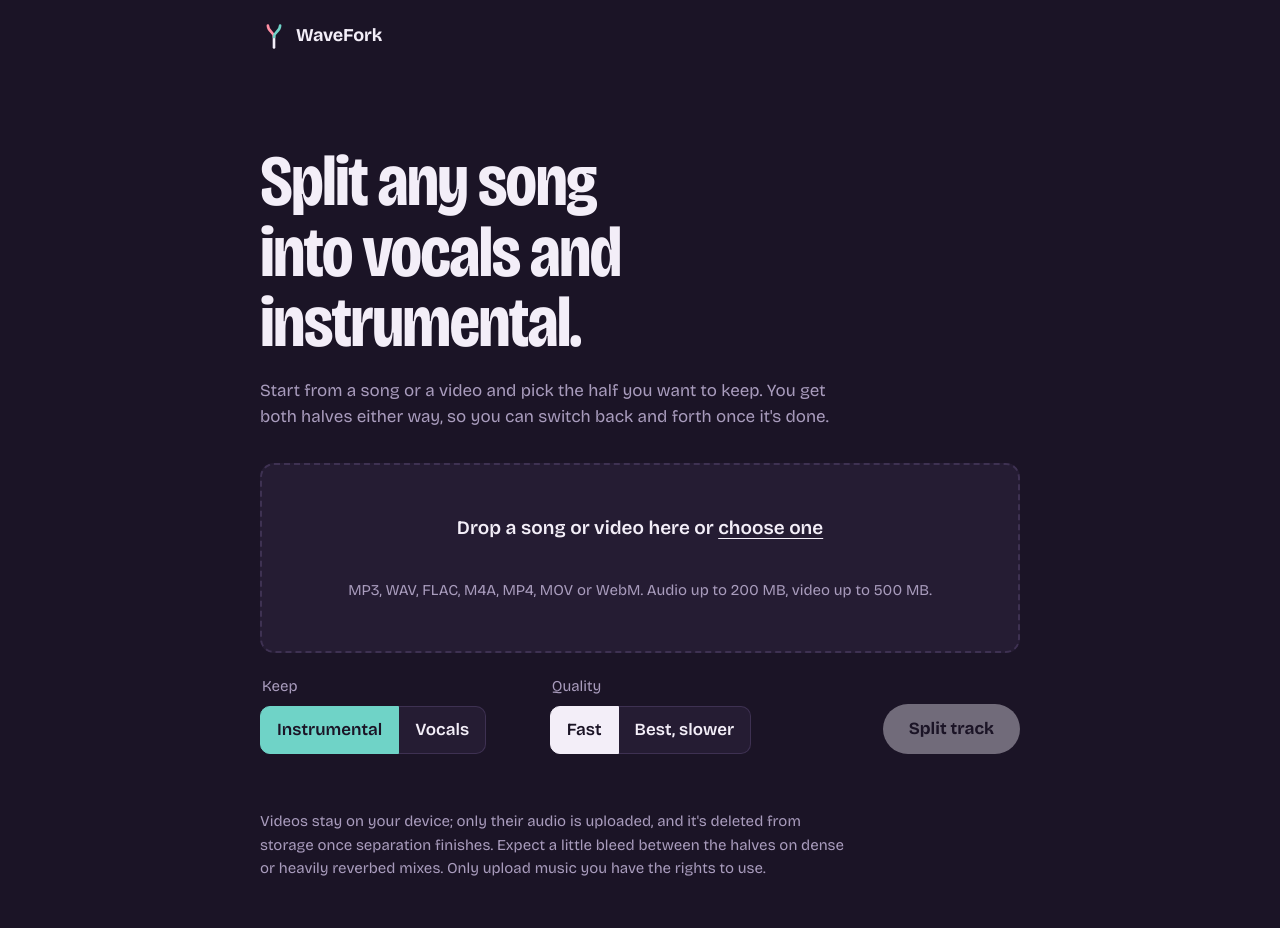
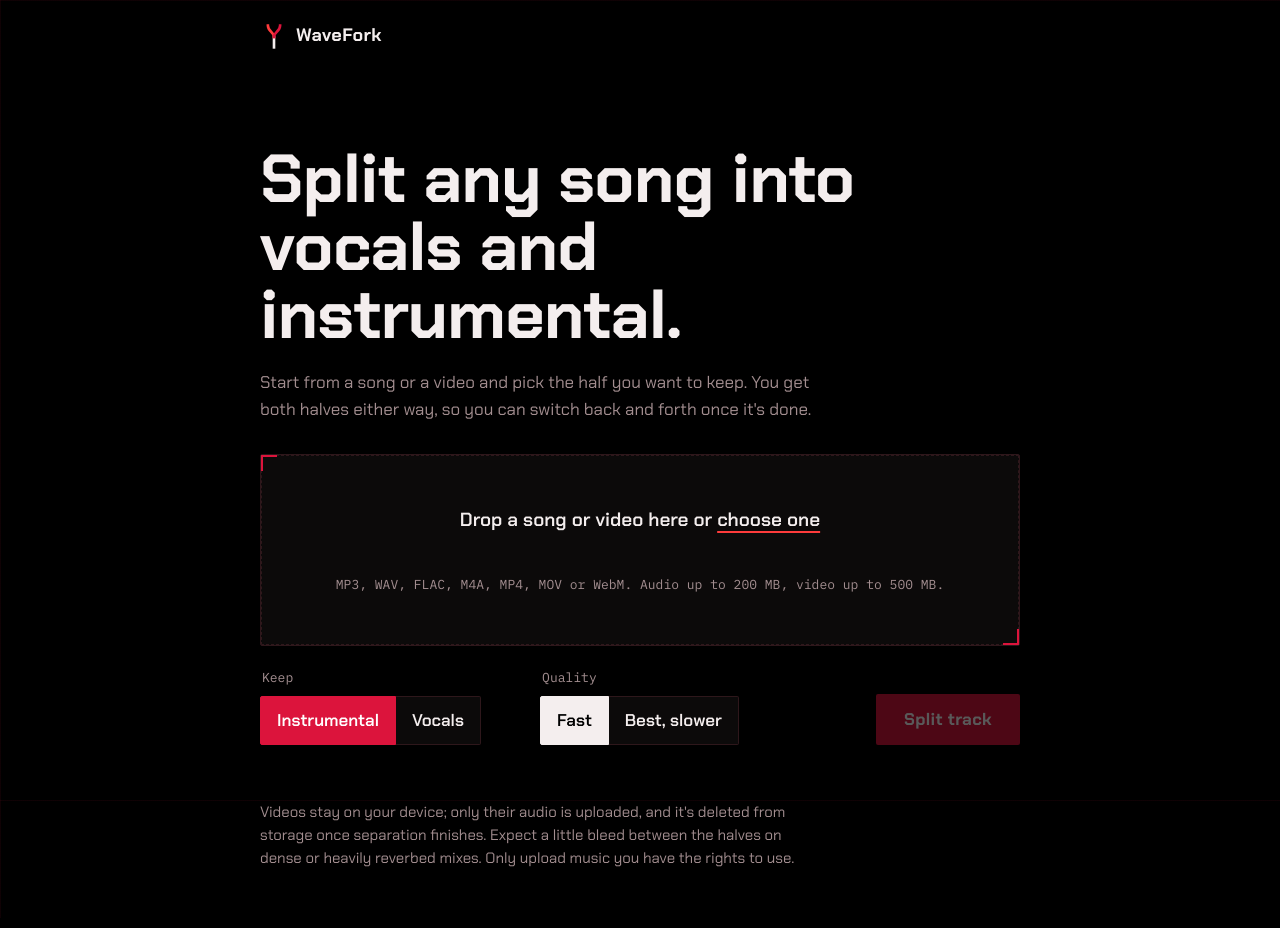
Before and after one commit to BHALEYART/WaveFork, a website with bundled scripts: page index.html in a window 1280 px wide. Built offline with nearby package versions, Linux system fonts and the light colour scheme; files whose address does not match are found by name.

Commit message:
Restyle: black, red and crimson technical look
Chakra Petch + IBM Plex Mono, sharp corners, faint grid, corner brackets,
terminal caret on the headline. Red = vocals, crimson = instrumental.
Visual changes only.

Co-Authored-By: Claude Opus 5.5 <noreply@anthropic.com>
Claude-Session: https://claude.ai/code/session_01QFn2KB6htDvhqXAyUwPNfP

```diff
--- a/app.js
+++ b/app.js
@@ -35,7 +35,7 @@ const MAX_VIDEO_BYTES = 500 * 1024 * 1024; // read locally, never uploaded
 const POLL_MS = 2500;
 const POLL_LIMIT_MS = 20 * 60 * 1000;
 const INSTRUMENT_STEMS = ['drums', 'bass', 'other', 'guitar', 'piano'];
-const COLORS = { vocals: '#FF8FA3', instrumental: '#6FD3C7', source: '#A99CBD' };
+const COLORS = { vocals: '#FF3B3B', instrumental: '#DC143C', source: '#A38E90' };
 const AUDIO_EXT = /\.(mp3|wav|flac|m4a|aac|ogg|oga|opus|aif|aiff)$/i;
 const VIDEO_EXT = /\.(mp4|m4v|mov|webm|mkv)$/i;
 
--- a/index.html
+++ b/index.html
@@ -5,11 +5,11 @@
   <meta name="viewport" content="width=device-width, initial-scale=1">
   <title>WaveFork</title>
   <meta name="description" content="Split any song into vocals and instrumental.">
-  <meta name="theme-color" content="#1B1426">
+  <meta name="theme-color" content="#000000">
   <link rel="icon" href="favicon.svg" type="image/svg+xml">
   <link rel="preconnect" href="https://fonts.googleapis.com">
   <link rel="preconnect" href="https://fonts.gstatic.com" crossorigin>
-  <link href="https://fonts.googleapis.com/css2?family=Bricolage+Grotesque:opsz,wdth,wght@12..96,75..100,400..700&display=swap" rel="stylesheet">
+  <link href="https://fonts.googleapis.com/css2?family=Chakra+Petch:wght@400;500;600;700&family=IBM+Plex+Mono:wght@400;500&display=swap" rel="stylesheet">
   <link rel="stylesheet" href="styles.css">
   <script type="module" src="app.js"></script>
 </head>
--- a/styles.css
+++ b/styles.css
@@ -1,15 +1,17 @@
 :root {
-  --bg: #1B1426;
-  --surface: #251C33;
-  --raised: #30253F;
-  --line: #3E3152;
-  --text: #F3EEF8;
-  --muted: #A99CBD;
-  --vox: #FF8FA3;
-  --inst: #6FD3C7;
-  --focus: #FFD27A;
-  --danger: #FF9B85;
-  --radius: 14px;
+  --bg: #000000;
+  --surface: #0C0A0A;
+  --raised: #160F11;
+  --line: #2E171B;
+  --grid: rgba(220, 20, 60, 0.07);
+  --text: #F4EEEE;
+  --muted: #A38E90;
+  --vox: #FF3B3B;      /* red */
+  --inst: #DC143C;     /* crimson */
+  --focus: #FFFFFF;
+  --danger: #FF6B6B;
+  --radius: 2px;
+  --mono: "IBM Plex Mono", ui-monospace, monospace;
   color-scheme: dark;
 }
 
@@ -20,10 +22,14 @@ html { -webkit-text-size-adjust: 100%; }
 
 body {
   margin: 0;
-  background: var(--bg);
+  background-color: var(--bg);
+  background-image:
+    linear-gradient(var(--grid) 1px, transparent 1px),
+    linear-gradient(90deg, var(--grid) 1px, transparent 1px);
+  background-size: 40px 40px;
+  background-attachment: fixed;
   color: var(--text);
-  font-family: "Bricolage Grotesque", system-ui, sans-serif;
-  font-optical-sizing: auto;
+  font-family: "Chakra Petch", system-ui, sans-serif;
   font-size: 1.0625rem;
   line-height: 1.55;
 }
@@ -50,9 +56,9 @@ button, input { font: inherit; color: inherit; }
   text-decoration: none;
   font-weight: 700;
   font-size: 1.125rem;
-  letter-spacing: -0.01em;
+  letter-spacing: 0.02em;
 }
-.mark svg { width: 28px; height: 28px; fill: none; stroke-width: 3; stroke-linecap: round; }
+.mark svg { width: 28px; height: 28px; fill: none; stroke-width: 3; stroke-linecap: square; }
 .mark-stem { stroke: var(--text); }
 .mark-vox { stroke: var(--vox); }
 .mark-inst { stroke: var(--inst); }
@@ -61,13 +67,24 @@ button, input { font: inherit; color: inherit; }
 
 h1 {
   margin: 0;
-  max-width: 13ch;
-  font-size: clamp(2.5rem, 7.5vw, 4.5rem);
+  max-width: 14ch;
+  font-size: clamp(2.4rem, 7vw, 4.25rem);
   font-weight: 700;
-  font-variation-settings: "wdth" 80;
-  line-height: 0.98;
-  letter-spacing: -0.025em;
+  line-height: 1;
+  letter-spacing: -0.01em;
 }
+/* Terminal caret: the one piece of ambient motion on the page. */
+h1::after {
+  content: "";
+  display: inline-block;
+  width: 0.45em;
+  height: 0.82em;
+  margin-left: 0.12em;
+  vertical-align: -0.06em;
+  background: var(--inst);
+  animation: caret 1.1s steps(1) infinite;
+}
+@keyframes caret { 50% { opacity: 0; } }
 
 .intro p {
   margin: 20px 0 0;
@@ -77,30 +94,42 @@ h1 {
 
 /* Track strip: drop zone → source waveform → forked lanes */
 .track {
+  position: relative;
   background: var(--surface);
+  border: 1px solid var(--line);
   border-radius: var(--radius);
   overflow: hidden;
 }
+/* Corner brackets */
+.track::before, .track::after {
+  content: "";
+  position: absolute;
+  z-index: 1;
+  width: 14px;
+  height: 14px;
+  pointer-events: none;
+}
+.track::before { top: 0; left: 0; border-top: 2px solid var(--inst); border-left: 2px solid var(--inst); }
+.track::after { bottom: 0; right: 0; border-bottom: 2px solid var(--inst); border-right: 2px solid var(--inst); }
 
 .drop {
   position: relative;
   display: grid;
   place-items: center;
-  gap: 4px;
+  gap: 6px;
   min-height: 190px;
   padding: 32px 20px;
   text-align: center;
   cursor: pointer;
-  border: 2px dashed var(--line);
-  border-radius: var(--radius);
+  border: 1px dashed var(--line);
   transition: border-color .15s, background-color .15s;
 }
-.drop:hover, .drop.is-over { border-color: var(--muted); background: var(--raised); }
+.drop:hover, .drop.is-over { border-color: var(--vox); background: var(--raised); }
 .drop:focus-within { outline: 2px solid var(--focus); outline-offset: -2px; }
 .drop input { position: absolute; inset: 0; opacity: 0; cursor: pointer; }
 .drop-main { font-size: 1.1875rem; font-weight: 600; }
-.drop-main u { text-decoration-thickness: 1px; text-underline-offset: 4px; }
-.drop-sub { color: var(--muted); font-size: .9375rem; }
+.drop-main u { text-decoration-color: var(--vox); text-decoration-thickness: 2px; text-underline-offset: 5px; }
+.drop-sub { color: var(--muted); font-family: var(--mono); font-size: .8125rem; }
 
 .source, .lane { padding: 16px 18px 18px; }
 .lane + .lane { border-top: 1px solid var(--line); }
@@ -113,7 +142,7 @@ h1 {
   min-height: 28px;
 }
 .lane-name { font-weight: 600; overflow: hidden; text-overflow: ellipsis; white-space: nowrap; }
-.lane-meta { color: var(--muted); font-size: .9375rem; white-space: nowrap; }
+.lane-meta { color: var(--muted); font-family: var(--mono); font-size: .8125rem; white-space: nowrap; }
 .source .lane-name { min-width: 0; }
 
 .wave {
@@ -134,20 +163,20 @@ h1 {
   cursor: pointer;
   text-align: left;
 }
+/* Square indicator carries the stem colour; the name stays high-contrast text. */
 .lane-pick .lane-name::before {
   content: "";
   display: inline-block;
   width: 10px;
   height: 10px;
-  margin-right: 9px;
-  border-radius: 50%;
-  border: 2px solid currentColor;
+  margin-right: 10px;
+  border: 2px solid var(--stem);
   vertical-align: 0;
 }
-.lane[data-stem="vocals"] .lane-pick { color: var(--vox); }
-.lane[data-stem="instrumental"] .lane-pick { color: var(--inst); }
-.lane-pick[aria-pressed="true"] .lane-name::before { background: currentColor; }
-.lane-pick .lane-meta { color: var(--muted); }
+.lane[data-stem="vocals"] { --stem: var(--vox); }
+.lane[data-stem="instrumental"] { --stem: var(--inst); }
+.lane-pick[aria-pressed="true"] .lane-name { color: var(--text); }
+.lane-pick[aria-pressed="true"] .lane-name::before { background: var(--stem); box-shadow: 0 0 8px var(--stem); }
 .lane-pick[aria-pressed="false"] .lane-name { color: var(--muted); }
 
 .download, .link {
@@ -156,14 +185,16 @@ h1 {
   background: none;
   border: 0;
   color: var(--text);
-  font-size: .9375rem;
+  font-family: var(--mono);
+  font-size: .8125rem;
   text-decoration: underline;
+  text-decoration-color: var(--inst);
   text-decoration-thickness: 1px;
   text-underline-offset: 4px;
   cursor: pointer;
   white-space: nowrap;
 }
-.download:hover, .link:hover:not(:disabled) { color: var(--focus); }
+.download:hover, .link:hover:not(:disabled) { color: var(--vox); text-decoration-color: var(--vox); }
 .link:disabled { opacity: .45; cursor: not-allowed; }
 
 /* The fork: one waveform splits into two lanes, once. */
@@ -191,7 +222,8 @@ h1 {
   display: block;
   margin-bottom: 8px;
   color: var(--muted);
-  font-size: .9375rem;
+  font-family: var(--mono);
+  font-size: .8125rem;
 }
 .choice { display: inline-flex; flex-wrap: wrap; }
 .choice legend { float: left; width: 100%; }
@@ -205,13 +237,14 @@ h1 {
   border: 1px solid var(--line);
   cursor: pointer;
   font-weight: 600;
-  transition: background-color .15s, color .15s;
+  transition: background-color .15s, color .15s, border-color .15s;
 }
-.opt:first-of-type span { border-radius: 10px 0 0 10px; }
-.opt:last-of-type span { border-radius: 0 10px 10px 0; border-left: 0; }
+.opt:first-of-type span { border-radius: var(--radius) 0 0 var(--radius); }
+.opt:last-of-type span { border-radius: 0 var(--radius) var(--radius) 0; border-left: 0; }
+.opt span:hover { border-color: var(--inst); }
 .opt input:checked + span { background: var(--text); color: var(--bg); border-color: var(--text); }
-.opt.inst input:checked + span { background: var(--inst); border-color: var(--inst); }
-.opt.vox input:checked + span { background: var(--vox); border-color: var(--vox); }
+.opt.vox input:checked + span { background: var(--vox); border-color: var(--vox); color: var(--bg); }
+.opt.inst input:checked + span { background: var(--inst); border-color: var(--inst); color: #FFFFFF; }
 .opt input:focus-visible + span { outline: 2px solid var(--focus); outline-offset: 2px; position: relative; z-index: 1; }
 .opt input:disabled + span { cursor: not-allowed; opacity: .55; }
 
@@ -220,38 +253,43 @@ h1 {
   padding: 10px 12px;
   background: var(--surface);
   border: 1px solid var(--line);
-  border-radius: 10px;
+  border-radius: var(--radius);
+  font-family: var(--mono);
 }
+.code input:focus { border-color: var(--inst); }
 
 .go {
   margin-left: auto;
-  padding: 12px 26px;
-  background: var(--text);
-  color: var(--bg);
+  padding: 12px 28px;
+  background: var(--inst);
+  color: #FFFFFF;
   border: 0;
-  border-radius: 999px;
+  border-radius: var(--radius);
   font-weight: 700;
   font-size: 1.0625rem;
+  letter-spacing: 0.02em;
   cursor: pointer;
+  box-shadow: 0 0 0 1px var(--inst), 0 0 18px rgba(220, 20, 60, 0.35);
+  transition: background-color .15s, box-shadow .15s;
 }
-.go:hover:not(:disabled) { background: var(--focus); }
-.go:disabled { opacity: .4; cursor: not-allowed; }
+.go:hover:not(:disabled) { background: var(--vox); color: var(--bg); box-shadow: 0 0 0 1px var(--vox), 0 0 24px rgba(255, 59, 59, 0.45); }
+.go:disabled { opacity: .35; cursor: not-allowed; box-shadow: none; }
 
 /* Status */
 .status { margin-top: 22px; }
-.status p { margin: 0 0 10px; }
+.status p { margin: 0 0 10px; font-family: var(--mono); font-size: .9375rem; }
 .status.is-error p { color: var(--danger); }
 .bar {
-  height: 4px;
-  background: var(--surface);
-  border-radius: 2px;
+  height: 3px;
+  background: var(--raised);
   overflow: hidden;
 }
 .bar span {
   display: block;
   height: 100%;
   width: 0;
-  background: linear-gradient(90deg, var(--vox), var(--inst));
+  background: linear-gradient(90deg, var(--inst), var(--vox));
+  box-shadow: 0 0 10px var(--vox);
   transition: width .4s ease;
 }
 .bar.is-indeterminate span {
@@ -277,14 +315,14 @@ h1 {
   background: var(--text);
   color: var(--bg);
   border: 0;
-  border-radius: 50%;
+  border-radius: var(--radius);
   cursor: pointer;
 }
 .play svg { width: 22px; height: 22px; fill: currentColor; }
 .play .i-pause, .play.is-playing .i-play { display: none; }
 .play.is-playing .i-pause { display: inline; }
-.player[data-stem="vocals"] .play { background: var(--vox); }
-.player[data-stem="instrumental"] .play { background: var(--inst); }
+.player[data-stem="vocals"] .play { background: var(--vox); color: var(--bg); box-shadow: 0 0 18px rgba(255, 59, 59, 0.35); }
+.player[data-stem="instrumental"] .play { background: var(--inst); color: #FFFFFF; box-shadow: 0 0 18px rgba(220, 20, 60, 0.35); }
 
 #seek {
   flex: 1 1 200px;
@@ -292,7 +330,7 @@ h1 {
 }
 .player[data-stem="vocals"] #seek { accent-color: var(--vox); }
 .player[data-stem="instrumental"] #seek { accent-color: var(--inst); }
-.time { color: var(--muted); font-variant-numeric: tabular-nums; font-size: .9375rem; }
+.time { color: var(--muted); font-family: var(--mono); font-variant-numeric: tabular-nums; font-size: .875rem; }
 .player .link { margin-left: 0; }
 
 .fine {
```
Also changed, not shown: favicon.svg.
